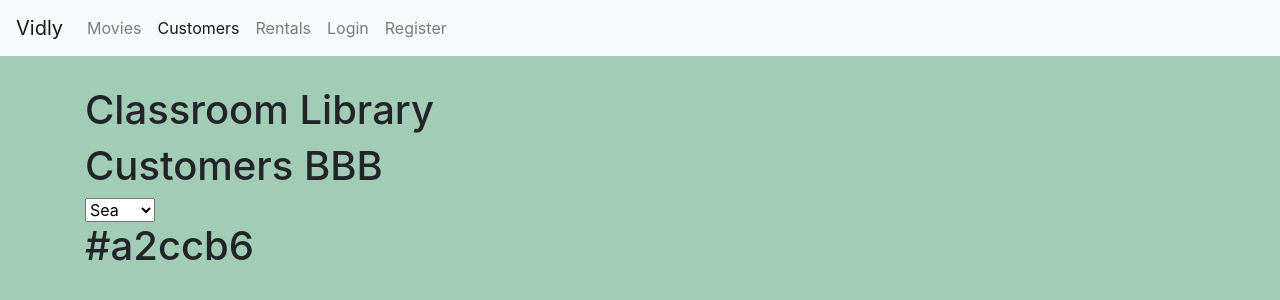
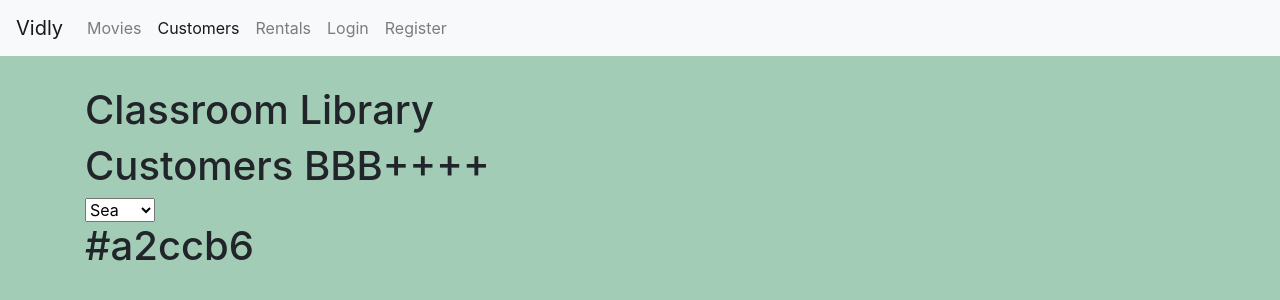
Before and after one commit to baboettcher/classroom-library, a React (Create React App) app: page /customers in a window 1280 px wide. Shown: the top 300 px of the page. Built offline with nearby package versions, Linux system fonts and the light colour scheme.

Commit message:
test change after reverting to commit ada17ea

```diff
--- a/src/components/customers.jsx
+++ b/src/components/customers.jsx
@@ -2,7 +2,7 @@ import React from 'react';
 
 
 const Customers = () => {
-  return (<h1>Customers BBB</h1>);
+  return (<h1>Customers BBB++++</h1>);
 }
 
 
```
